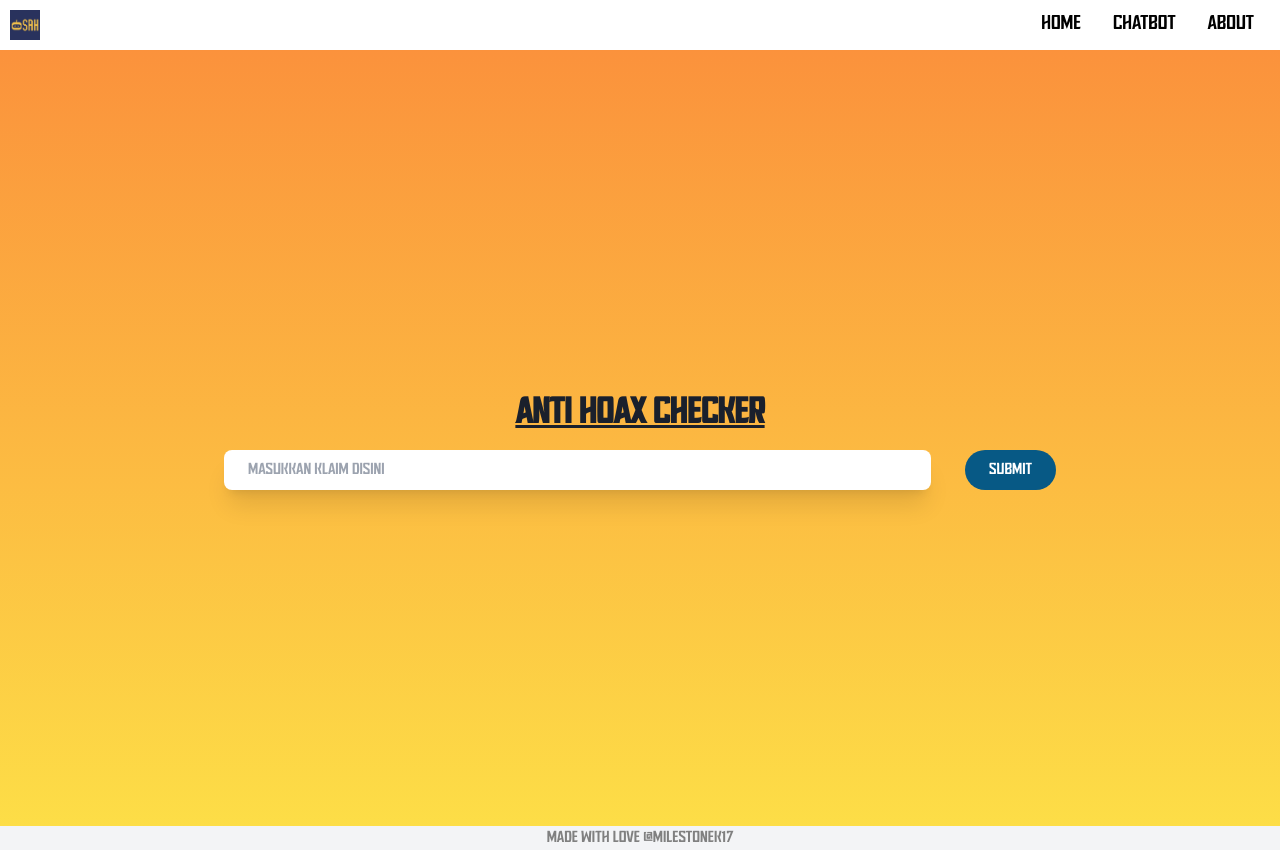
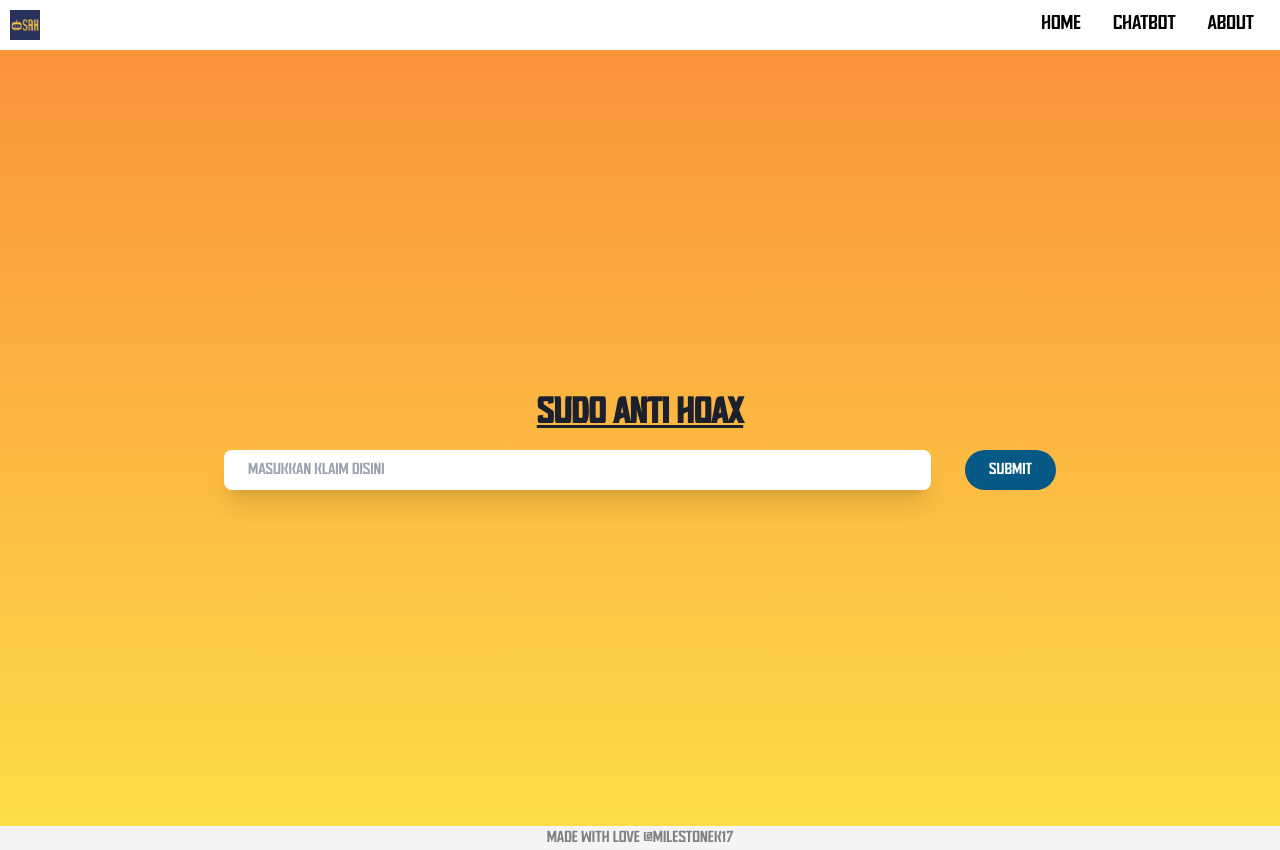
Before and after one commit to BrigitaCarolina/milestone02_k17_web, a Next.js app: page / in a window 1280 px wide. Built offline with nearby package versions, Linux system fonts and the light colour scheme.

Commit message:
fix page title

```diff
--- a/pages/index.tsx
+++ b/pages/index.tsx
@@ -29,7 +29,7 @@ export default function Home() {
         <div className="flex bg-gradient-to-b from-orange-400 to-yellow-300 min-h-screen p-10 items-center">
           <div className="container max-w-4xl m-auto items-center">
             <a href="/" className="hover:text-sky-900">
-              <h1 className="text-4xl font-bold underline flex justify-center mb-4">Anti Hoax Checker</h1>
+              <h1 className="text-4xl font-bold underline flex justify-center mb-4">Sudo Anti Hoax</h1>
             </a>
             <div className="mb-4 items-center rounded-lg">
               <div className="mx-2 md:mx-6 gap-8">
```
